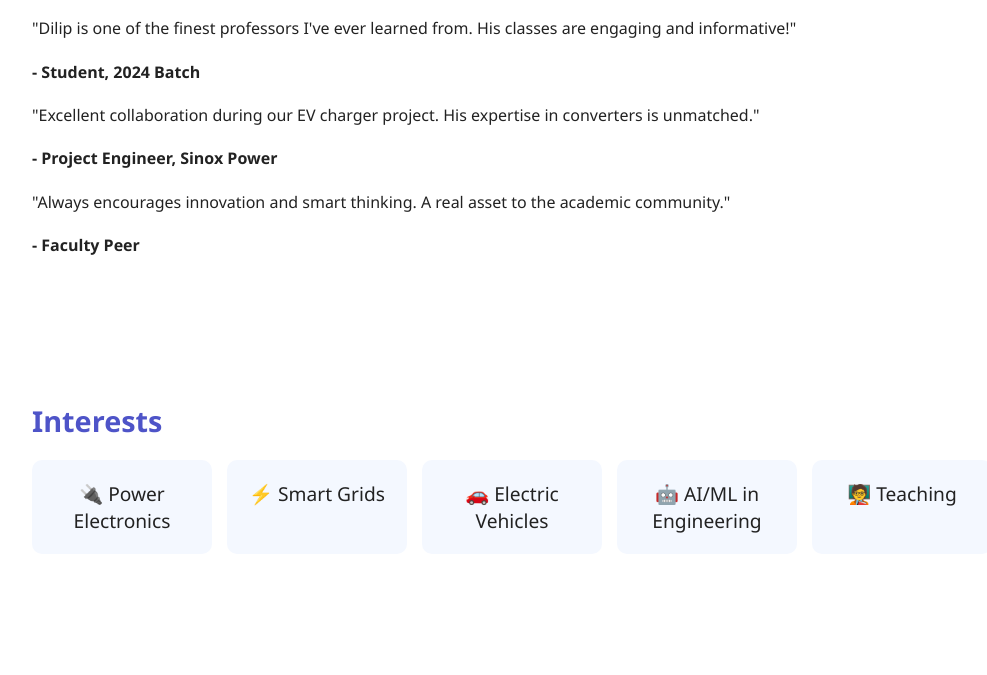
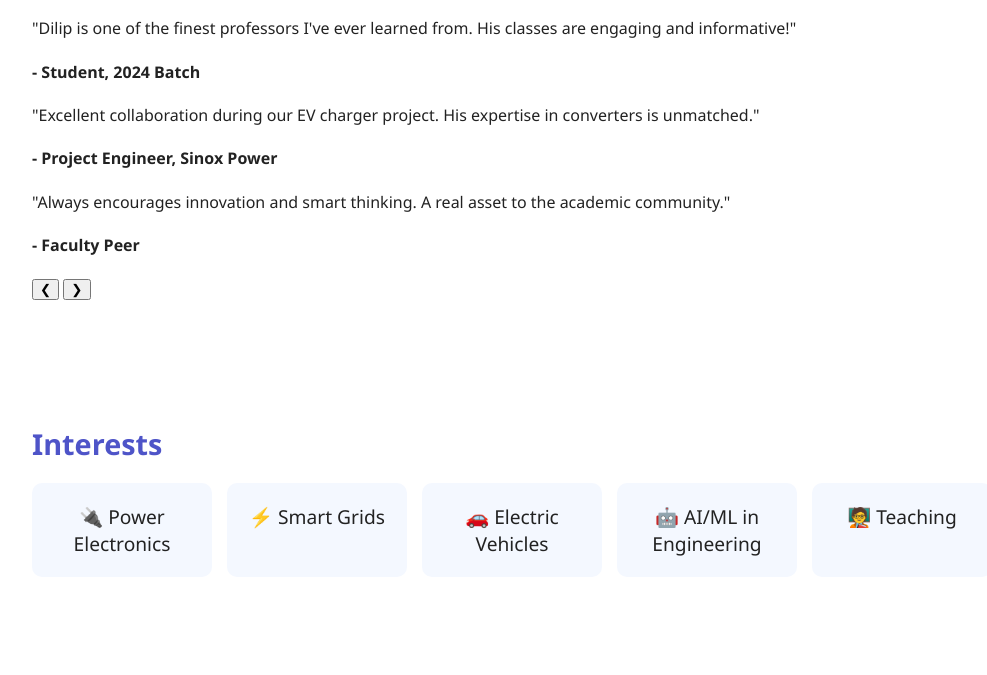
Before and after one commit to dmoyal070426/dmoyal070426.github.io, a plain HTML site: page index.html in a window 1280 px wide. Shown: the part 2006-2681 px from the top of the page, without its empty margins (128-1115 px from the left). Drawn offline with Linux system fonts and the light colour scheme.

Commit message:
Update index.html

```diff
--- a/index.html
+++ b/index.html
@@ -64,10 +64,10 @@
       <li><strong>3.25 KW LLC Converter</strong> – EV charging application</li>
     </ul>
   </section>
-  <section id="testimonials" class="fade-in">
+ <section id="testimonials" class="fade-in">
   <h2>Testimonials</h2>
-  <div class="testimonial-container">
-    <div class="testimonial">
+  <div class="testimonial-carousel">
+    <div class="testimonial active">
       <p>"Dilip is one of the finest professors I've ever learned from. His classes are engaging and informative!"</p>
       <h4>- Student, 2024 Batch</h4>
     </div>
@@ -79,8 +79,12 @@
       <p>"Always encourages innovation and smart thinking. A real asset to the academic community."</p>
       <h4>- Faculty Peer</h4>
     </div>
+    <!-- Add more if needed -->
+    <button class="prev">&#10094;</button>
+    <button class="next">&#10095;</button>
   </div>
 </section>
+
 
   <section id="interests" class="fade-in">
     <h2>Interests</h2>
```
